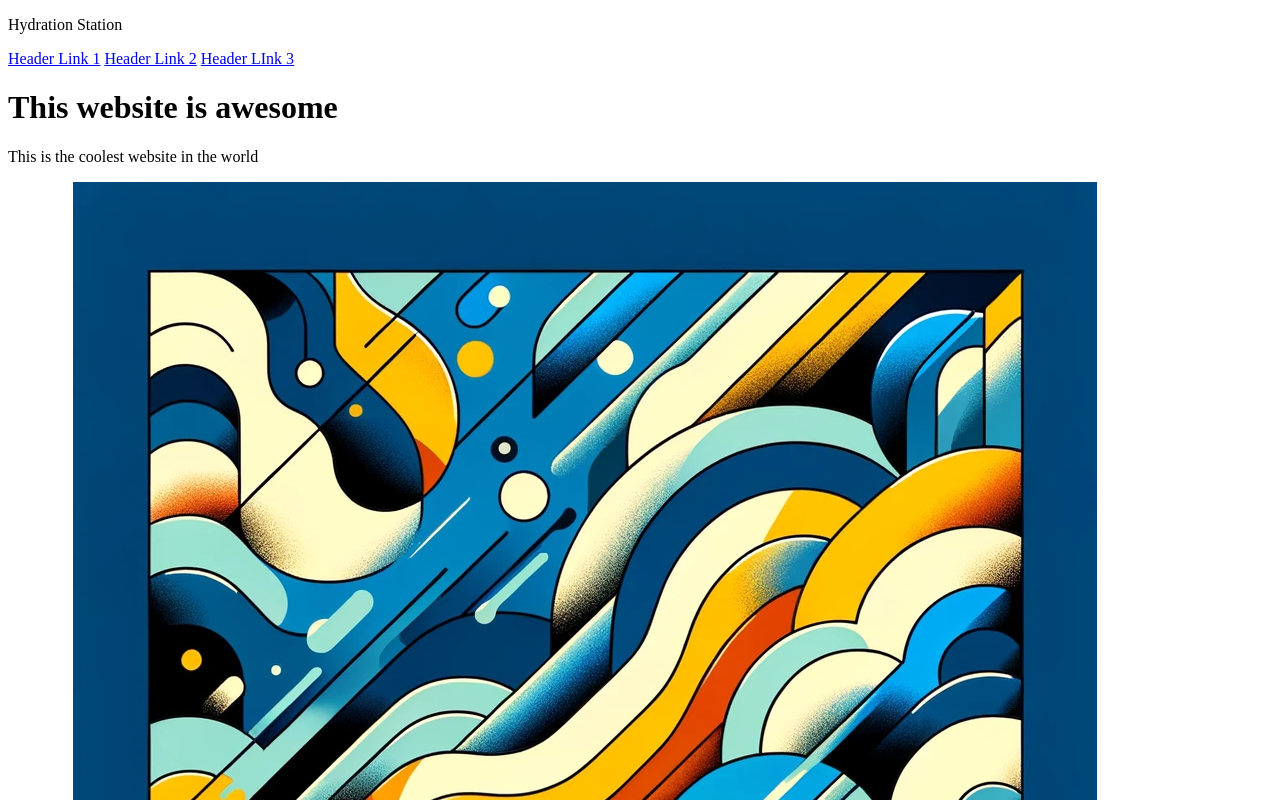
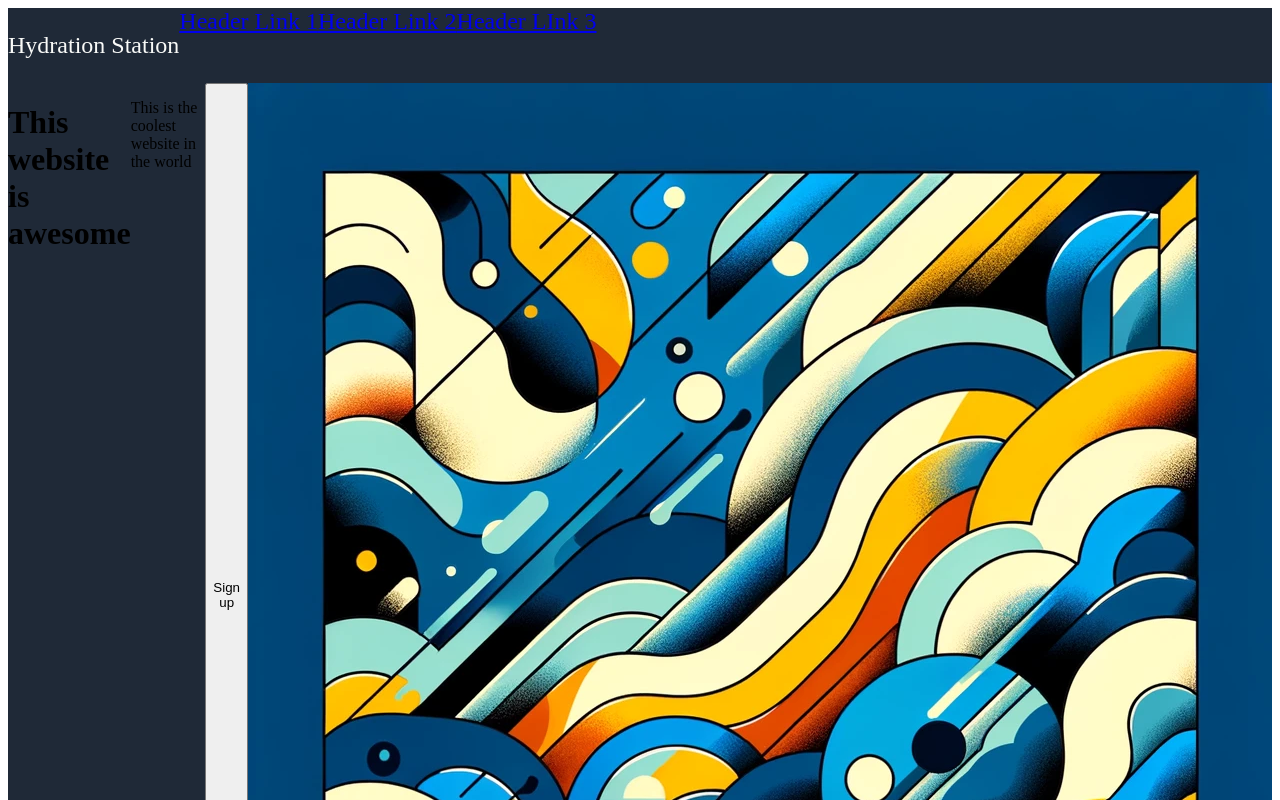
Before and after one commit to Robotitz/Landing-page, a plain HTML site: page index.html in a window 1280 px wide. Shown: the top 800 px of the page. Drawn offline with Linux system fonts and the light colour scheme.

Commit message:
Add stylesheet reference to Index

```diff
--- a/index.html
+++ b/index.html
@@ -4,16 +4,17 @@
     <meta charset="UTF-8">
     <meta name="viewport" content="width=device-width, initial-scale=1.0">
     <title>Document</title>
+    <link rel="stylesheet" href="style.css">
 </head>
 <body>
-   <div class="Header">
+   <div class="header">
         <p> Hydration Station</p>
         <a href="#"> Header Link 1</a>
         <a href="#"> Header Link 2</a>
         <a href="#"> Header LInk 3</a>
    </div>
 
-   <div class="1st-section">
+   <div class="section1">
         <h1>This website is awesome</h1>
         <p>This is the coolest website in the world</p>
         <button>Sign up</button>
--- /dev/null
+++ b/style.css
@@ -0,0 +1,16 @@
+body {
+    display: flex;
+    flex-direction: column;
+    min-height: 100vh;
+}
+
+.header {
+  font-size: 24px;
+  color: #F9FAF8;
+}
+
+.header, .section1 {
+    display: flex;
+    background-color: #1f2937;
+
+}
```
Also changed, not shown: stlye.css (deleted).
